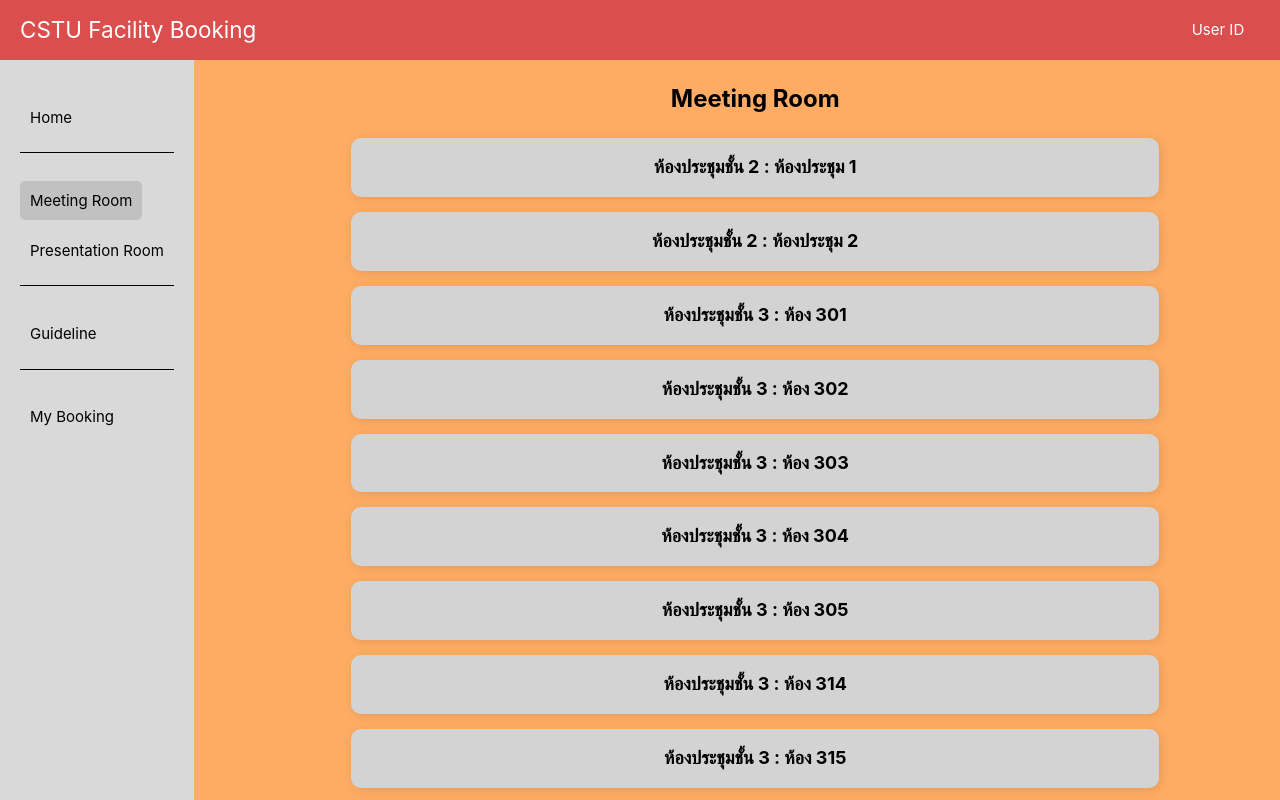
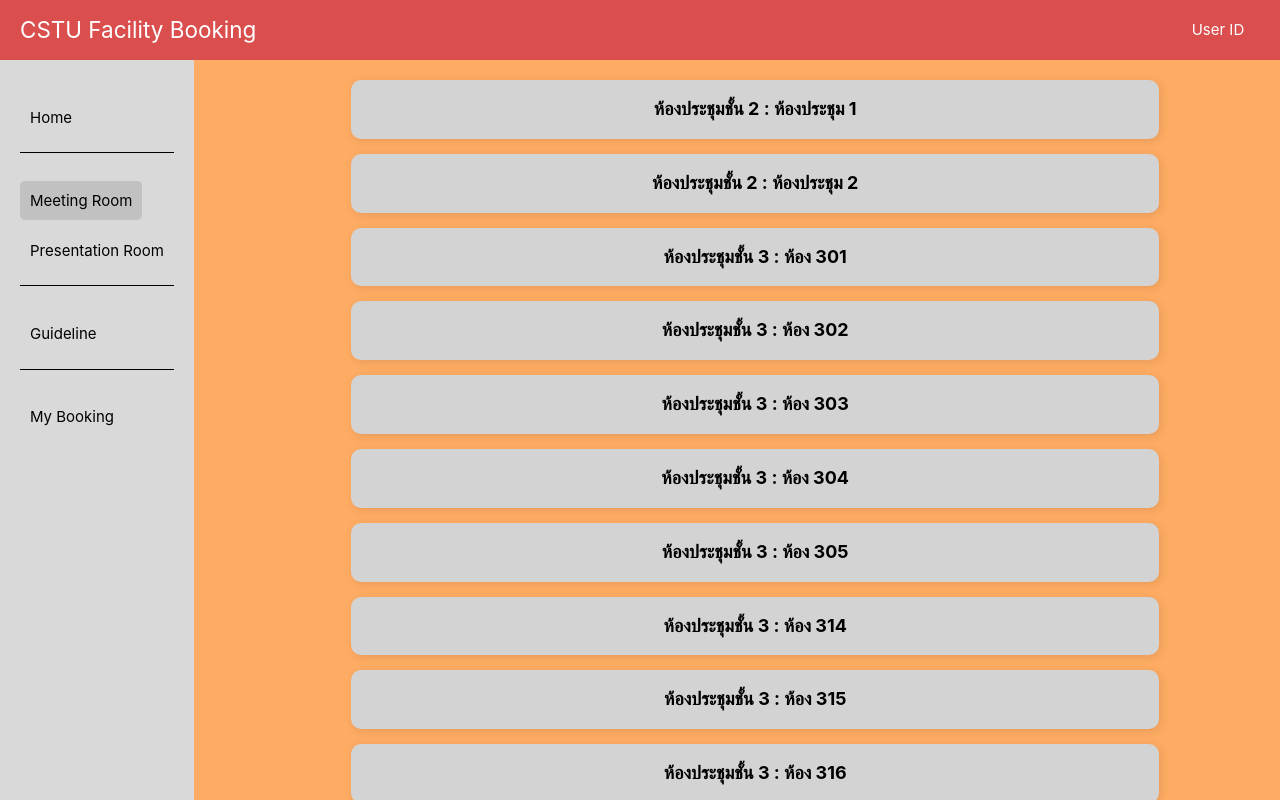
Before and after one commit to POOHRIN/CSTU-FACILITY-BOOKING-WEBSITE, a Vue app: page /home/meeting-room in a window 1280 px wide. Built offline with nearby package versions, Linux system fonts and the light colour scheme.

Commit message:
Remove Header from MeetingRoom

```diff
--- a/src/views/MeetingRoomView.vue
+++ b/src/views/MeetingRoomView.vue
@@ -17,7 +17,6 @@ const meetingRooms = ref([
 
 <template>
   <div class="meeting-room-container">
-    <h2 class="header">Meeting Room</h2>
     <div class="meeting-room-list">
       <router-link
         v-for="(room, index) in meetingRooms"
@@ -39,13 +38,6 @@ const meetingRooms = ref([
     background-color: rgb(254, 172, 99);
     padding: 20px;
     height: 100vh;
-  }
-
-  .header {
-    font-size: 24px;
-    font-weight: bold;
-    margin-bottom: 20px;
-    color: black;
   }
 
   .meeting-room-list {
```
